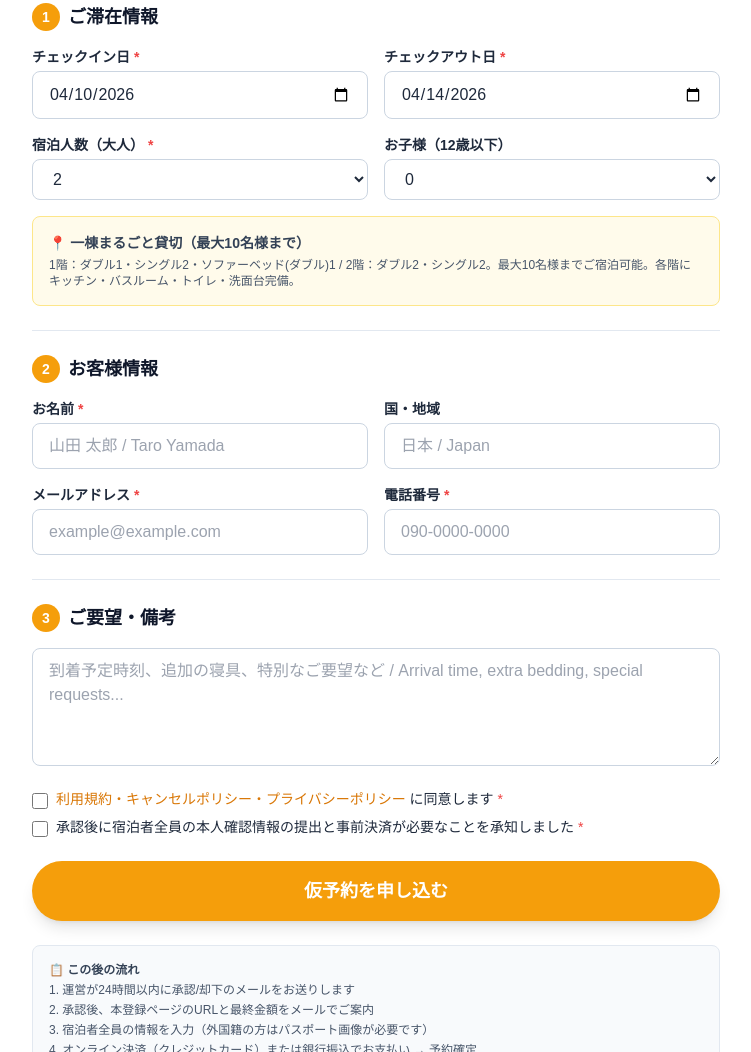
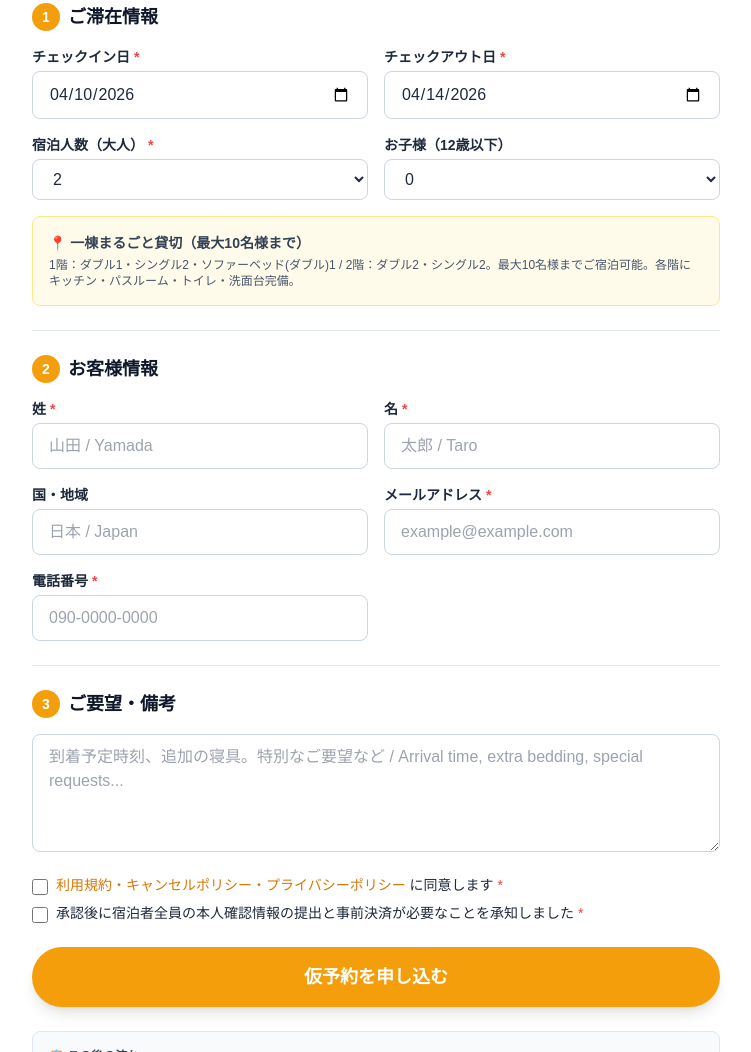
Before and after one commit to ryotokufuruichi-coder/komei-hotel, a plain HTML site: page booking.html in a window 1280 px wide. Shown: the part 531-1583 px from the top of the page, without its empty margins (264-1015 px from the left). Drawn offline with nearby package versions, Linux system fonts and the light colour scheme.

Commit message:
Update booking.html: split name into first/last name fields

```diff
--- a/booking.html
+++ b/booking.html
@@ -137,7 +137,7 @@
               <span class="lang-en">📍 Whole house rental (sleeps up to 10)</span>
             </p>
             <p class="text-xs text-slate-600">
-              <span class="lang-ja">1階：ダブル1・シングル2・ソファーベッド(ダブル)1 / 2階：ダブル2・シングル2。最大10名様までご宿泊可能。各階にキッチン・バスルーム・トイレ・洗面台完備。</span>
+              <span class="lang-ja">1階：ダブル1・シングル2・ソファーベッド(ダブル)1 / 2階：ダブル2・シングル2。最大10名様までご宿泊可能。各階にキッチン・パスルーム・トイレ・洗面台完備。</span>
               <span class="lang-en">1F: 1 double + 2 singles + 1 double sofa bed / 2F: 2 doubles + 2 singles. Sleeps up to 10 guests. Each floor has its own kitchen, bathroom, toilet and washbasin.</span>
             </p>
           </div>
@@ -155,10 +155,17 @@
         <div class="grid md:grid-cols-2 gap-4">
           <div>
             <label class="block text-sm font-semibold mb-1">
-              <span class="lang-ja">お名前</span><span class="lang-en">Full name</span>
+              <span class="lang-ja">姓</span><span class="lang-en">Last name</span>
               <span class="text-red-500">*</span>
             </label>
-            <input type="text" id="name" required class="w-full px-4 py-2.5 border border-slate-300 rounded-lg" placeholder="山田 太郎 / Taro Yamada">
+            <input type="text" id="last_name" required class="w-full px-4 py-2.5 border border-slate-300 rounded-lg" placeholder="山田 / Yamada">
+          </div>
+          <div>
+            <label class="block text-sm font-semibold mb-1">
+              <span class="lang-ja">名</span><span class="lang-en">First name</span>
+              <span class="text-red-500">*</span>
+            </label>
+            <input type="text" id="first_name" required class="w-full px-4 py-2.5 border border-slate-300 rounded-lg" placeholder="太郎 / Taro">
           </div>
           <div>
             <label class="block text-sm font-semibold mb-1">
@@ -191,7 +198,7 @@
           <span class="w-7 h-7 rounded-full bg-amber-500 text-white grid place-items-center text-sm">3</span>
           <span class="lang-ja">ご要望・備考</span><span class="lang-en">Requests &amp; Notes</span>
         </h2>
-        <textarea id="notes" rows="4" class="w-full px-4 py-2.5 border border-slate-300 rounded-lg" placeholder="到着予定時刻、追加の寝具、特別なご要望など / Arrival time, extra bedding, special requests..."></textarea>
+        <textarea id="notes" rows="4" class="w-full px-4 py-2.5 border border-slate-300 rounded-lg" placeholder="到着予定時刻、追加の寝具。特別なご要望など / Arrival time, extra bedding, special requests..."></textarea>
         <div class="mt-4 space-y-2 text-sm">
           <label class="flex items-start gap-2">
             <input type="checkbox" id="agree" required class="w-4 h-4 mt-1">
@@ -393,7 +400,8 @@ async function submitForm(e) {
     adults: parseInt(f('adults')),
     children: parseInt(f('children')),
     representative: {
-      name: f('name'),
+      first_name: f('first_name'),
+      last_name: f('last_name'),
       country: f('country'),
       email: f('email'),
       phone: f('phone'),
@@ -430,7 +438,7 @@ async function submitForm(e) {
       sessionStorage.setItem('demo_reservations', JSON.stringify(demoStore));
       data = { ok:true, reservation_id: id, token: token, demo:true };
       // Show modal but auto-redirect to register after 1.5s
-      document.getElementById('modalRefId').textContent = '【DEMO】受付番号: ' + id + ' — 自動承認しました。本登録に進みます…';
+      document.getElementById('modalRefId').textContent = '【DEMO】受付番可: ' + id + ' — 自動承認しました。本登録に進みます…';
       document.getElementById('modal').classList.remove('hidden');
       document.getElementById('modal').classList.add('flex');
       setTimeout(() => {
```
